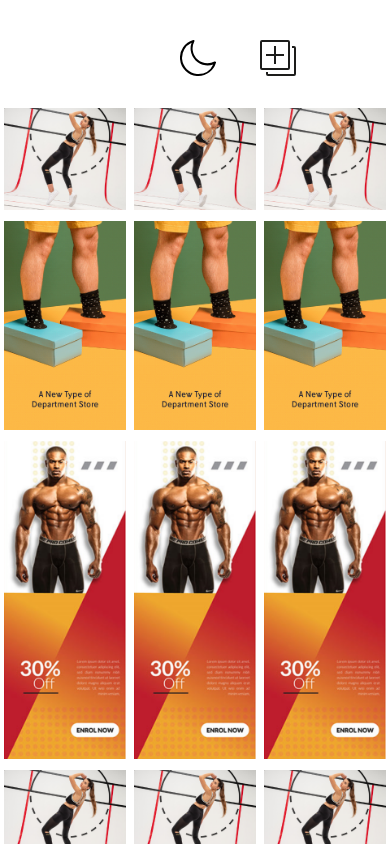
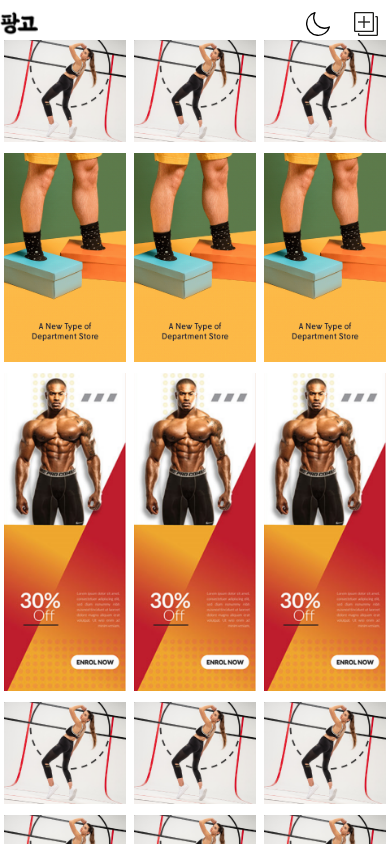
Before and after one commit to 95team/gg-pigs-web, a Nuxt app: page /inspire in a window 390 px wide. Shown: the top 844 px of the page. Built offline with nearby package versions, Linux system fonts and the light colour scheme.

Commit message:
#22 headerLayout 개발(with grid), pangoLogo 이동(/img -> /image)

```diff
--- a/layouts/header.vue
+++ b/layouts/header.vue
@@ -1,25 +1,34 @@
 <template>
-  <div>
-    <v-app-bar class="white" height="116px" flat>
-      <div class="pangoLogo" style="margin-left:88px;">
-        <v-img :src="pangoLogo" width="80px" height="56px"></v-img>
-      </div>
-      <v-spacer></v-spacer>
-      <div class="clickArea mr-8">
-        <img :src="nightDay" class="iconArea" />
-      </div>
-      <div class="clickArea" style="margin-right:88px;">
-        <img :src="userInfo" class="iconArea" />
-      </div>
+  <v-flex py-lg-9 py-md-9>
+    <v-app-bar flat height="48px" class="white">
+      <v-container fluid pa-0>
+        <v-layout align-center>
+          <v-flex ml-lg-11 pl-lg-11 ml-md-8 ml-sm-4>
+            <div class="pangoLogo">
+              <v-img :src="pangoLogo"></v-img>
+            </div>
+          </v-flex>
+          <v-flex d-flex justify-end mr-lg-11 pr-lg-10 mr-md-7 mr-sm-1>
+            <v-flex d-flex justify-end mr-lg-8 mr-md-4>
+              <div class="clickArea">
+                <v-img :src="nightDay" class="iconArea"></v-img>
+              </div>
+            </v-flex>
+            <div class="clickArea">
+              <v-img :src="userInfo" class="iconArea"></v-img>
+            </div>
+          </v-flex>
+        </v-layout>
+      </v-container>
     </v-app-bar>
-  </div>
+  </v-flex>
 </template>
 
 <script>
 export default {
   data() {
     return {
-      pangoLogo: require('../static/img/pangoLogo.png'),
+      pangoLogo: require('../static/image/pangoLogo.png'),
       nightDay: require('../static/icon/nightDay.svg'),
       userInfo: require('../static/icon/userInfo.svg'),
     };
@@ -28,6 +37,10 @@ export default {
 </script>
 
 <style scoped>
+.pangoLogo {
+  width: 80px;
+  height: 56px;
+}
 .clickArea {
   width: 48px;
   height: 48px;
@@ -36,12 +49,39 @@ export default {
 .iconArea {
   width: 36px;
   height: 36px;
+  position: absolute;
+  top: 12.5%;
+  left: 12.5%;
   margin: auto;
-  position: absolute;
-  left: 0;
-  right: 0;
-  top: 0;
-  bottom: 0;
+}
+@media all and (max-width: 959px) {
+  .pangoLogo {
+    width: 38px;
+    height: 26px;
+  }
+  .iconArea {
+    width: 24px;
+    height: 24px;
+    position: absolute;
+    top: 25%;
+    left: 25%;
+    margin: auto;
+  }
+}
+@media all and (max-width: 599px) {
+  .container {
+    max-width: 568px !important;
+  }
+}
+@media all and (min-width: 600px) and(max-width: 1263px) {
+  .container {
+    max-width: 932px !important;
+  }
+}
+@media all and (min-width: 1264px) {
+  .container {
+    max-width: 1880px !important;
+  }
 }
 </style>
 
```
Also changed, not shown: static/image/pangoLogo.png (added), static/img/pangoLogo.png (deleted).
